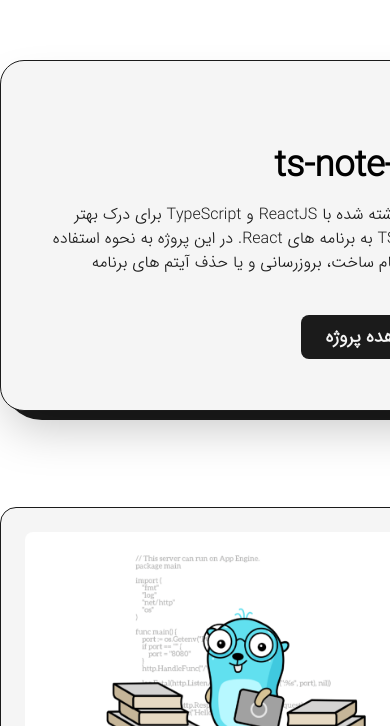
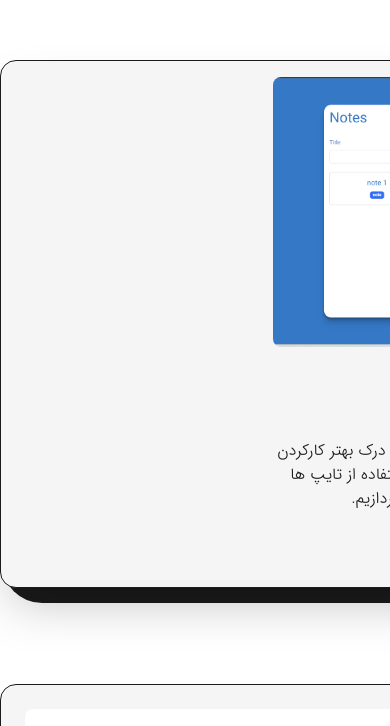
Before and after one commit to pooulad/pooulad.github.io, a Next.js app: page /projects in a window 390 px wide. Shown: the part 118-844 px from the top of the page. Built offline with nearby package versions, Linux system fonts and the light colour scheme.

Commit message:
Update projects.tsx

```diff
--- a/src/pages/projects.tsx
+++ b/src/pages/projects.tsx
@@ -37,7 +37,7 @@
   github,
 }: FeaturedProjectProps) => {
   return (
-    <article className="w-full flex items-center justify-between rounded-3xl border border-solid border-dark bg-light dark:bg-dark dark:border-light shadow-2xl p-12 relative rounded-br-2xl">
+    <article className="w-full flex items-center justify-between rounded-3xl border border-solid border-dark bg-light dark:bg-dark dark:border-light shadow-2xl p-12 relative rounded-br-2xl lg:flex-col lg:p8 xs:rounded-2xl xs:rounded-br-3xl xs:p-4">
       <div className="absolute top-0 -right-3 -z-10 w-[101%] h-[103%] rounded-[2.5rem] bg-dark rounded-br-3xl dark:bg-light" />
       <Link
         className="w-1/2 overflow-hidden cursor-pointer rounded-lg"
```
